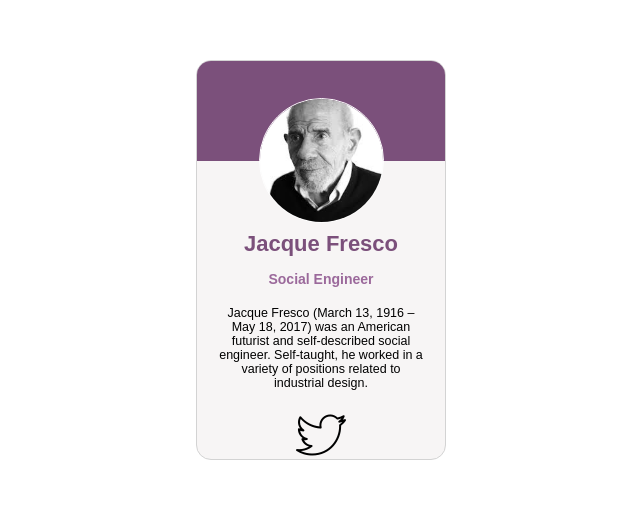
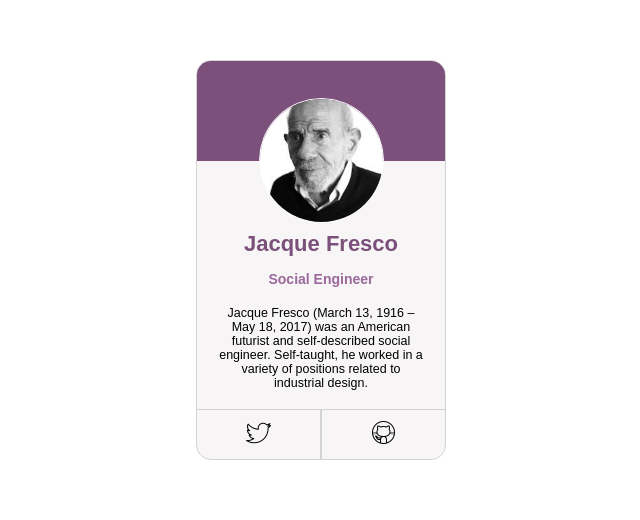
Before and after one commit to Zzeerrggoo/ProfileCard, a plain HTML site: page index.html in a window 1280 px wide. Shown: the part 108-628 px from the top of the page, without its empty margins (68-708 px from the left). Drawn offline with Linux system fonts and the light colour scheme.

Commit message:
Add style of Twitter and GitHub icons

```diff
--- a/css/style.css
+++ b/css/style.css
@@ -6,9 +6,7 @@
 .card{
     --cardHeight: 400px;
     --cardWidth:  250px;
-
     font-family: Arial, Helvetica, sans-serif;
-
     height: var(--cardHeight);
     width: var(--cardWidth);
     text-align: center;
@@ -58,3 +56,25 @@
     margin: 1.5em;
     font-size: 12.5px;
 }
+
+.cardFooter{
+    padding: 10px;
+    display: inline-block;
+    text-align: center;
+    width: 50%;
+    border-top: 1px solid lightgray;
+    object-fit: cover;
+    overflow: hidden;
+}
+
+.cardFooter img{
+    width: 25px;
+}
+
+#Twit{
+    border-right: 0.5px solid lightgray;
+}
+
+#GitHub{
+    border-left: 0.5px solid lightgray;
+}
--- a/index.html
+++ b/index.html
@@ -20,12 +20,11 @@
             engineer. Self-taught, he worked in a variety of positions related to industrial design.</p>
     </div>
 
-    <div class="cardFooter">
+    <div class="cardFooter" id="Twit">
         <img src="./images/icons8-твиттер-50.png" alt="Twitter">
-    </div><div class="cardFooter">
+    </div><div class="cardFooter" id="GitHub">
         <img src="./images/icons8-github-50.png" alt="GitHub">
     </div >
-
 </article>
 
 </body>
```
